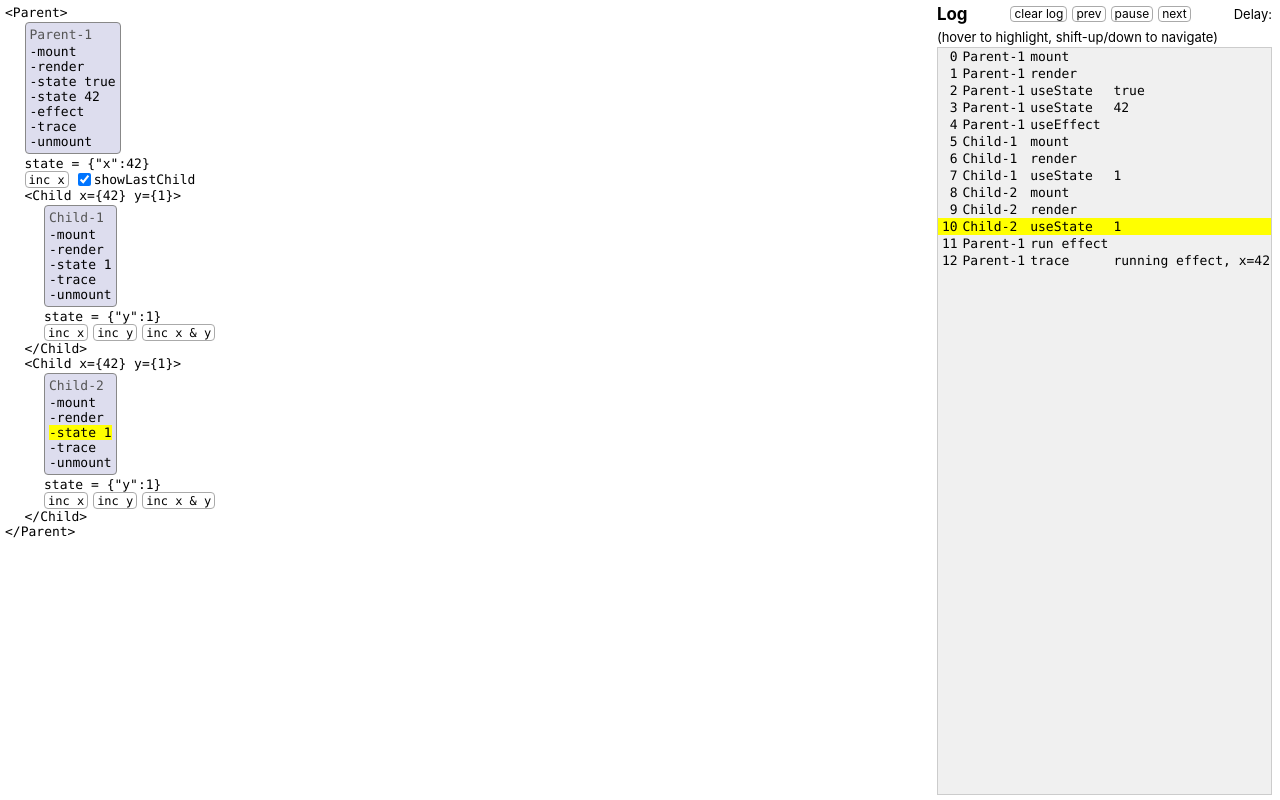
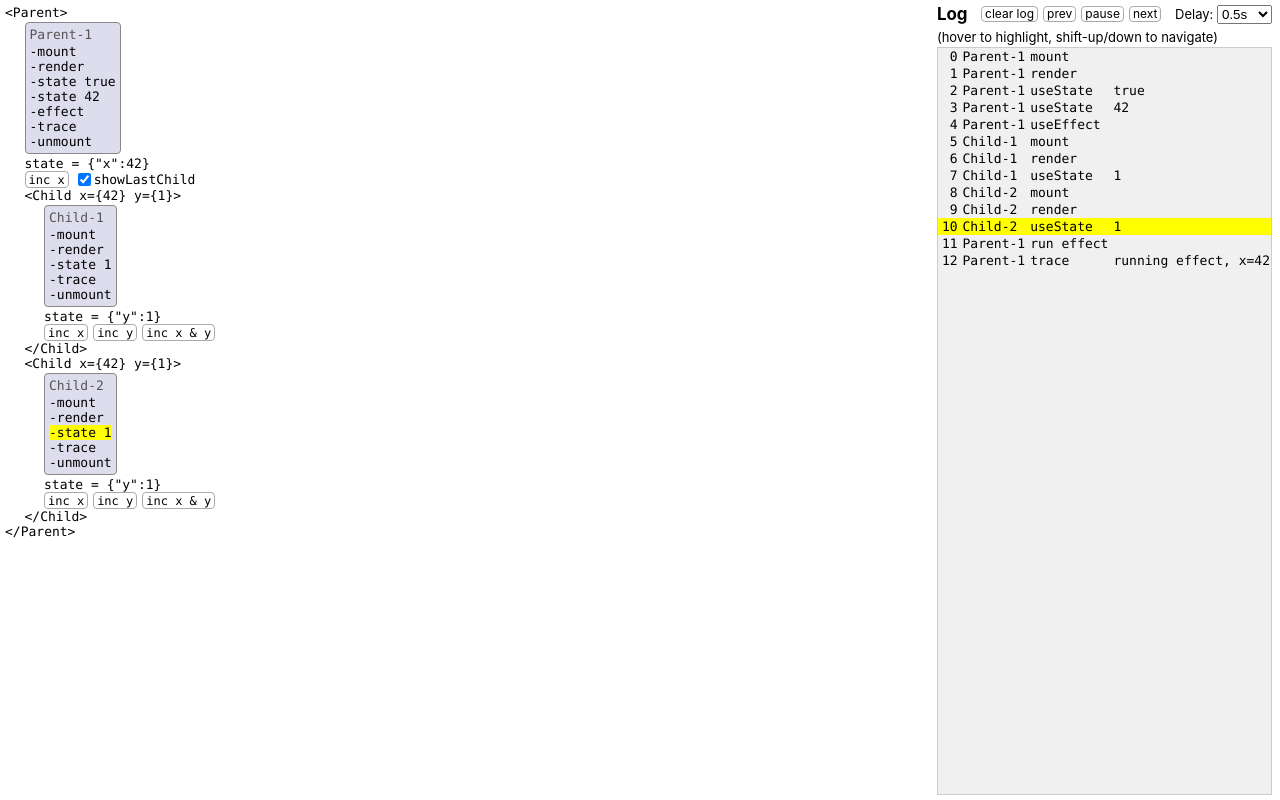
Before and after one commit to Oblosys/react-hook-tracer, a React (Create React App) app: page / in a window 1280 px wide. Built offline with nearby package versions, Linux system fonts and the light colour scheme.

Commit message:
Add replay-timer delay selector

```diff
--- /dev/null
+++ b/packages/react-hook-tracer/src/components/DelaySelector.tsx
@@ -0,0 +1,50 @@
+import { ChangeEvent, useCallback } from 'react'
+
+import { isIncluded } from '../util'
+
+const sessionStorageKey = '@@react-hook-tracer--persistent-state:'
+export const sessionReplayTimerDelayKey = sessionStorageKey + 'replayTimerDelay'
+
+const allDelayValues = [0.25, 0.5, 1, 2, 5, 10] as const
+export type Delay = typeof allDelayValues[number]
+
+const isDelay = (n: number): n is Delay => isIncluded(allDelayValues, n)
+
+const defaultDelay: Delay = 0.5
+
+// Keep replay-timer delay in session storage, so it survives a page reload.
+export const getSessionReplayTimerDelay = (): Delay => {
+  const storedDelay = sessionStorage.getItem(sessionReplayTimerDelayKey)
+  if (storedDelay === null) {
+    return defaultDelay
+  }
+  const delayValue = +storedDelay
+  return isDelay(delayValue) ? delayValue : defaultDelay
+}
+export const setSessionReplayTimerDelay = (delay: Delay): void => {
+  sessionStorage.setItem(sessionReplayTimerDelayKey, '' + delay)
+}
+
+interface DelaySelectorProps {
+  value: Delay
+  onChange: (value: Delay) => void
+}
+export const DelaySelector = ({ value, onChange }: DelaySelectorProps) => {
+  const changeHandler = useCallback(
+    (evt: ChangeEvent<HTMLSelectElement>) => {
+      const delay = +evt.currentTarget.value
+      onChange(isDelay(delay) ? delay : defaultDelay)
+    },
+    [onChange],
+  )
+
+  return (
+    <select value={value} onChange={changeHandler}>
+      {allDelayValues.map((delay) => (
+        <option value={'' + delay} key={delay}>
+          {delay}s
+        </option>
+      ))}
+    </select>
+  )
+}
--- a/packages/react-hook-tracer/src/components/TraceLog.tsx
+++ b/packages/react-hook-tracer/src/components/TraceLog.tsx
@@ -3,24 +3,33 @@ import { useCallback, useEffect, useReducer } from 'react'
 import { tracer } from '../Tracer'
 import { AssertNever, LogEntry } from '../types'
 import * as util from '../util'
+import {
+  Delay,
+  DelaySelector,
+  getSessionReplayTimerDelay,
+  setSessionReplayTimerDelay,
+} from './DelaySelector'
 import { LogEntries } from './LogEntries'
 import { SimpleButton } from './SimpleButton'
 
 import './TraceLog.css'
 
 interface State {
+  replayTimerDelay: Delay
   tracedComponentLabels: string[]
   logEntries: LogEntry[]
   isReplaying: boolean
   highlightedIndex: number | null
 }
-const initialState = {
+const initialState: State = {
+  replayTimerDelay: getSessionReplayTimerDelay(),
   tracedComponentLabels: [],
   logEntries: [],
   isReplaying: false,
   highlightedIndex: null,
 }
 type Action =
+  | { type: 'setReplayTimerDelay'; delay: Delay }
   | { type: 'setTracedComponentLabels'; labels: string[] }
   | { type: 'setLogEntries'; entries: LogEntry[] }
   | { type: 'setHighlightedIndex'; index: number | null }
@@ -29,6 +38,9 @@ type Action =
 
 const reducer = (prevState: State, action: Action): State => {
   switch (action.type) {
+    case 'setReplayTimerDelay': {
+      return { ...prevState, replayTimerDelay: action.delay }
+    }
     case 'setTracedComponentLabels': {
       return { ...prevState, tracedComponentLabels: action.labels }
     }
@@ -84,8 +96,6 @@ const reducer = (prevState: State, action: Action): State => {
 }
 
 export const TraceLog = (): JSX.Element => {
-  const stepDelay = 500
-
   const [state, dispatch] = useReducer(reducer, initialState)
 
   // Update local state.tracedComponentLabels when global tracer value changes.
@@ -109,16 +119,21 @@ export const TraceLog = (): JSX.Element => {
     tracer.selectLogEntry(state.highlightedIndex)
   }, [state.highlightedIndex])
 
-  // Start / stop timer when state.isReplaying changes.
+  // Start/stop timer on state.isReplaying changes, and restart on state.replayTimerDelay changes.
   useEffect(() => {
     if (state.isReplaying) {
       const replayTimerId = window.setInterval(() => {
         dispatch({ type: 'step', direction: 1 })
-      }, stepDelay)
+      }, state.replayTimerDelay * 1000)
+
       return () => window.clearInterval(replayTimerId)
     }
-  }, [state.isReplaying])
+  }, [state.replayTimerDelay, state.isReplaying])
 
+  const setReplayTimerDelay = (delay: Delay) => {
+    setSessionReplayTimerDelay(delay)
+    dispatch({ type: 'setReplayTimerDelay', delay })
+  }
   const startReplay = useCallback(() => {
     dispatch({ type: 'step', direction: 1 })
     dispatch({ type: 'setIsReplaying', isReplaying: true })
@@ -160,11 +175,7 @@ export const TraceLog = (): JSX.Element => {
             <SimpleButton value="next" onClick={() => stepReplay(1)} />{' '}
           </div>
           <div>
-            Delay:{' '}
-            {/* <DelaySelector
-                value={this.props.replayTimerDelay}
-                onChange={(evt) => this.props.setDelay(+evt.currentTarget.value)}
-              /> */}
+            Delay: <DelaySelector value={state.replayTimerDelay} onChange={setReplayTimerDelay} />
           </div>
         </div>
         <div className="hint">(hover to highlight, shift-up/down to navigate)</div>
--- a/packages/react-hook-tracer/src/util.ts
+++ b/packages/react-hook-tracer/src/util.ts
@@ -2,3 +2,10 @@ export const getObjectKeys = <Key extends string>(o: Record<Key, unknown>): Key[
   Object.keys(o) as unknown as Key[]
 
 export const clip = (min: number, max: number, n: number) => Math.max(min, Math.min(n, max))
+
+// Type guard to narrow `value` to `T` if `values` is in `values`.
+export const isIncluded = <T extends Wide, Wide>(values: readonly T[], value: Wide): value is T =>
+  widenArray<T, Wide>(values).includes(value)
+
+// Type-safe widening for arrays, so we don't have to use `as` or declare a `const wideArray: readonly Wide[] = array`.
+export const widenArray = <T extends Wide, Wide>(array: readonly T[]): readonly Wide[] => array
```
